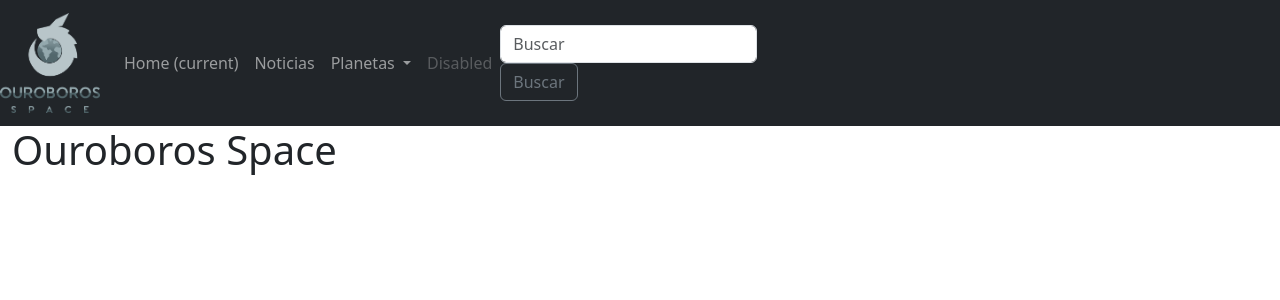
After one commit to dpMelian/OuroborosSpace, a Rails app: page /home/index in a window 1280 px wide. The commit adds this page. Shown: the top 300 px of the page. Run offline with Rails 7, Linux system fonts and the light colour scheme; style sheets or scripts are compiled from the project's sources; some libraries are stand-ins or nearby versions.

Commit message:
Bootstrap y navbar inicial

```diff
--- a/app/assets/javascripts/application.js
+++ b/app/assets/javascripts/application.js
@@ -13,4 +13,7 @@
 //= require rails-ujs
 //= require activestorage
 //= require turbolinks
+//= require jquery3
+//= require popper
+//= require bootstrap-sprockets
 //= require_tree .
--- a/app/assets/stylesheets/application.css
+++ b/app/assets/stylesheets/application.scss
@@ -10,6 +10,5 @@
  * files in this directory. Styles in this file should be added after the last require_* statement.
  * It is generally better to create a new file per style scope.
  *
- *= require_tree .
- *= require_self
  */
+ @import "bootstrap";
--- /dev/null
+++ b/app/assets/stylesheets/home.scss
@@ -0,0 +1,3 @@
+// Place all the styles related to the Home controller here.
+// They will automatically be included in application.css.
+// You can use Sass (SCSS) here: http://sass-lang.com/
--- /dev/null
+++ b/app/controllers/home_controller.rb
@@ -0,0 +1,4 @@
+class HomeController < ApplicationController
+  def index
+  end
+end
--- /dev/null
+++ b/app/helpers/home_helper.rb
@@ -0,0 +1,2 @@
+module HomeHelper
+end
--- /dev/null
+++ b/app/views/home/index.html.erb
@@ -0,0 +1,41 @@
+<nav class="navbar navbar-expand-lg navbar-dark bg-dark">
+    <a class="navbar-brand" href="#">
+        <img src="images/ouroboros_space_logo.png" width="100" height="100" alt="logo">
+    </a>
+    <button class="navbar-toggler" type="button" data-toggle="collapse" data-target="#navbarSupportedContent" aria-controls="navbarSupportedContent" aria-expanded="false" aria-label="Toggle navigation">
+        <span class="navbar-toggler-icon"></span>
+    </button>
+
+    <div class="collapse navbar-collapse" id="navbarSupportedContent">
+        <ul class="navbar-nav mr-auto">
+            <li class="nav-item active">
+                <a class="nav-link" href="#">Home <span class="sr-only">(current)</span></a>
+            </li>
+            <li class="nav-item">
+                <a class="nav-link" href="#">Noticias</a>
+            </li>
+            <li class="nav-item dropdown">
+                <a class="nav-link dropdown-toggle" href="#" id="navbarDropdown" role="button" data-toggle="dropdown" aria-haspopup="true" aria-expanded="false">
+                    Planetas
+                </a>
+                <div class="dropdown-menu" aria-labelledby="navbarDropdown">
+                    <a class="dropdown-item" href="#">Mercurio</a>
+                    <a class="dropdown-item" href="#">Venus</a>
+                    <div class="dropdown-divider"></div>
+                    <a class="dropdown-item" href="#">Ver todos</a>
+                </div>
+            </li>
+            <li class="nav-item">
+                <a class="nav-link disabled" href="#">Disabled</a>
+            </li>
+        </ul>
+        <form class="form-inline my-2 my-lg-0">
+            <input class="form-control mr-sm-2" type="search" placeholder="Buscar" aria-label="Search">
+            <button class="btn btn-outline-secondary my-2 my-sm-0" type="submit">Buscar</button>
+        </form>
+    </div>
+</nav>
+
+<div class="container-fluid">
+    <h1>Ouroboros Space</h1>
+</div>
--- a/config/routes.rb
+++ b/config/routes.rb
@@ -1,3 +1,5 @@
 Rails.application.routes.draw do
+  get 'home/index'
+  root 'home#index'
   # For details on the DSL available within this file, see http://guides.rubyonrails.org/routing.html
 end
```
Also changed, not shown: test/controllers/home_controller_test.rb (added, +9 -0 lines), Gemfile, Gemfile.lock, db/schema.rb, public/images/ouroboros_space_logo.png (added).
